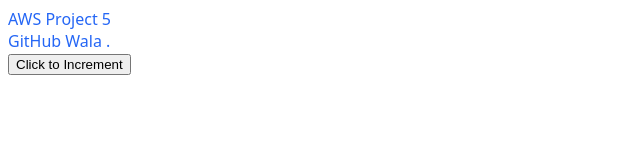
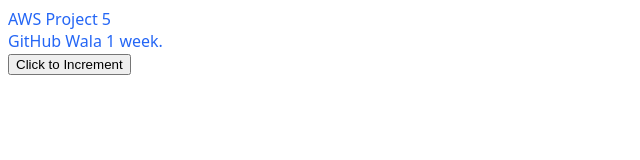
Before and after one commit to sairol/week-1-s3-cloudops, a plain HTML site: page index.html in a window 1280 px wide. Shown: the full height of the page, 0-640 px from the left. Drawn offline with Linux system fonts and the light colour scheme.

Commit message:
Update index.html

```diff
--- a/index.html
+++ b/index.html
@@ -15,7 +15,7 @@
             </div>
         </div>
         <div>
-            GitHub Wala .
+            GitHub Wala 1 week.
         </div>
 
         <button id="plus">Click to Increment</button>
```
